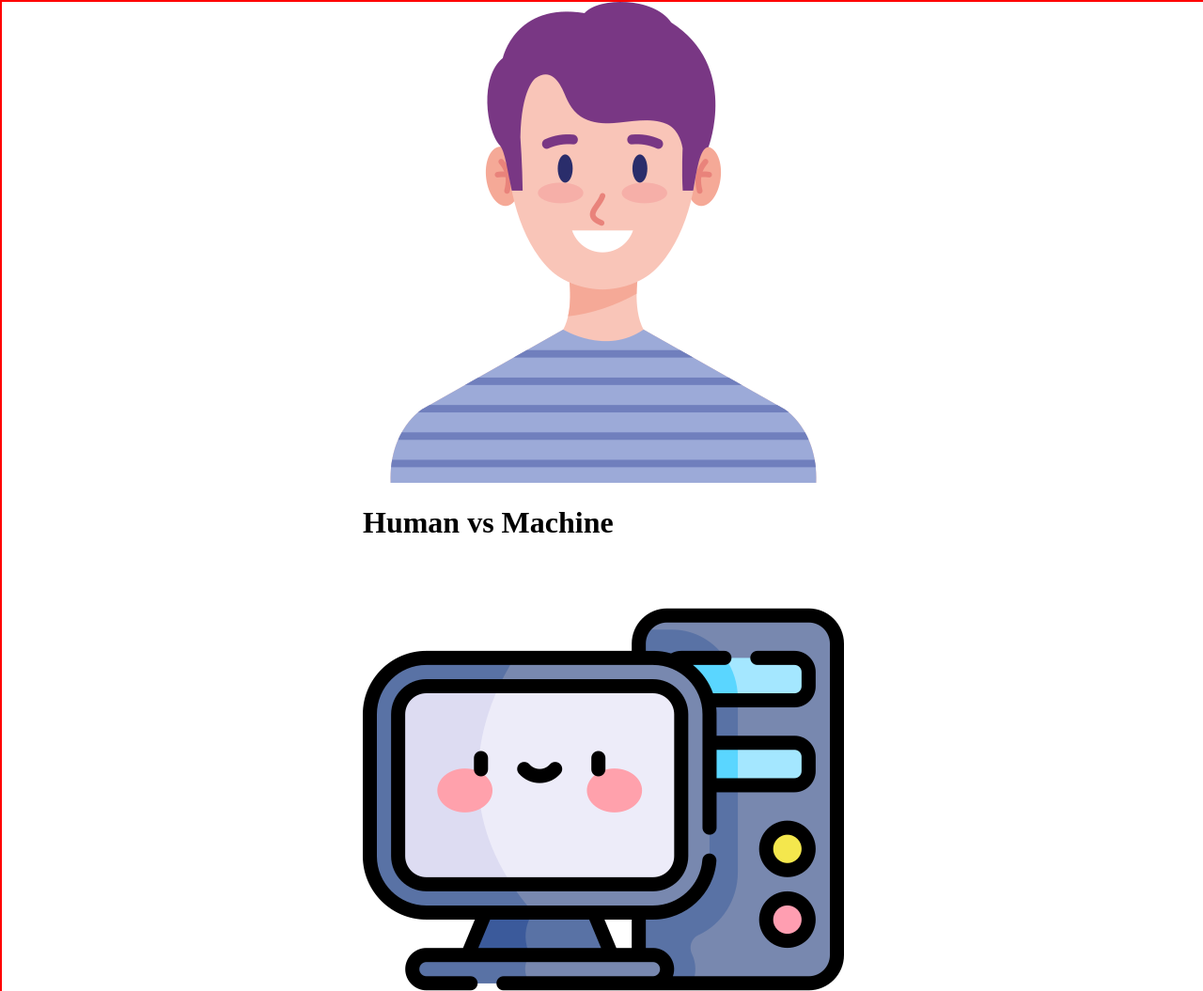
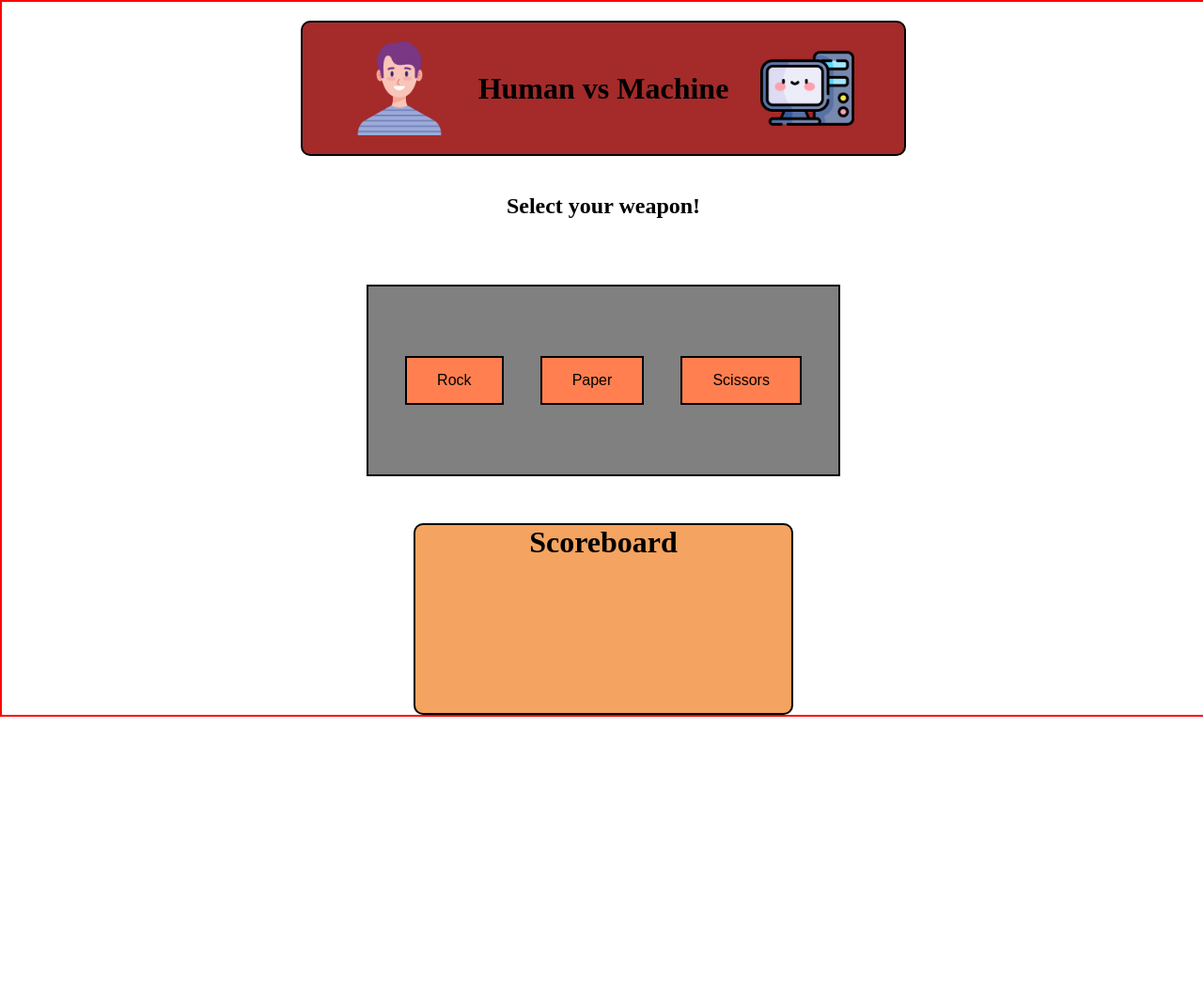
Before and after one commit to elishamutang/rock-paper-scissors, a plain HTML site: page index.html in a window 1280 px wide. Shown: the top 1055 px of the page at 94% size. After the commit the page ends 800 px from the top, so only its background shows below. Drawn offline with Linux system fonts and the light colour scheme.

Commit message:
Edited header declaration block

```diff
--- a/styles.css
+++ b/styles.css
@@ -11,7 +11,7 @@ body {
 
 #selection {
     background-color: grey;
-    width: 600px;
+    width: 500px;
     height: 200px;
     margin: 50px auto;
     display: flex;
@@ -49,3 +49,26 @@ body {
     font-size: 32px;
     margin-top: 0;
 }
+
+#header {
+    border: 2px solid black;
+    width: 600px;
+    display: flex;
+    justify-content: space-evenly;
+    align-items: center;
+    margin: 20px auto;
+    border-radius: 10px;
+    padding: 20px;
+    background-color: brown;
+}
+
+#title {
+    /* border: 2px solid red; */
+    margin: 0;
+    align-self: center;
+}
+
+img {
+    width: 100px;
+    /* border: 2px solid red; */
+}
```
